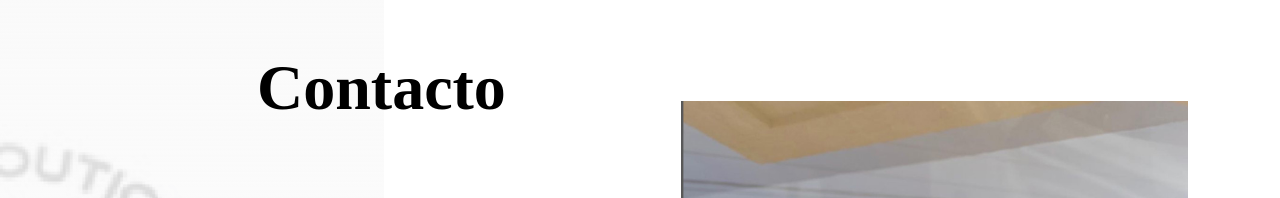
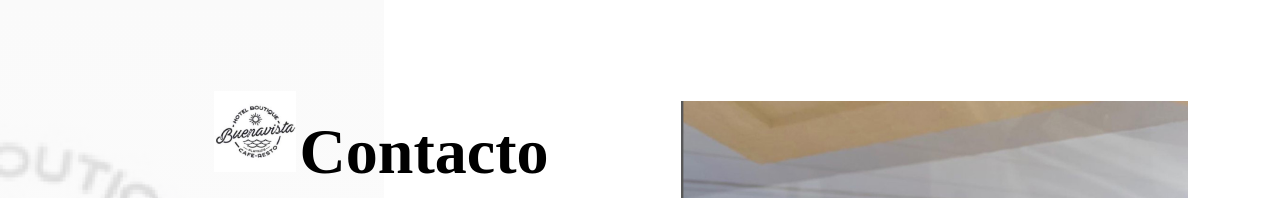
Before and after one commit to ericapaza/TPcodoacodo, a plain HTML site: page contacto.html in a window 1280 px wide. Shown: the top 198 px of the page. Drawn offline with Linux system fonts and the light colour scheme; a web font is replaced by a local one.

Commit message:
solucionado el background

```diff
--- a/contacto.html
+++ b/contacto.html
@@ -15,7 +15,7 @@
     <main>
         <div class="contacto">
             <div class="logo">
-
+                <img src="img/logo_560.jpg" alt="" srcset="">
                 <h2>Contacto</h2>
             </div>
             <div class="formulario">
--- a/css/estilos3.css
+++ b/css/estilos3.css
@@ -5,9 +5,9 @@
 }
 
 main {
-    background-image: linear-gradient(to bottom, rgba(250, 250, 250, 1) 0%, rgba(250, 250, 250, 0.5) 100%), url(/img/logo_561.jpg);
+    background-image:linear-gradient(to bottom, rgba(250, 250, 250, 1) 0%, rgba(250, 250, 250, 0.5) 100%), url('../img/logo_561.jpg');
     background-size: 30%;
-    background-repeat: repeat-y;
+    background-repeat:no-repeat
 
 }
 
```
